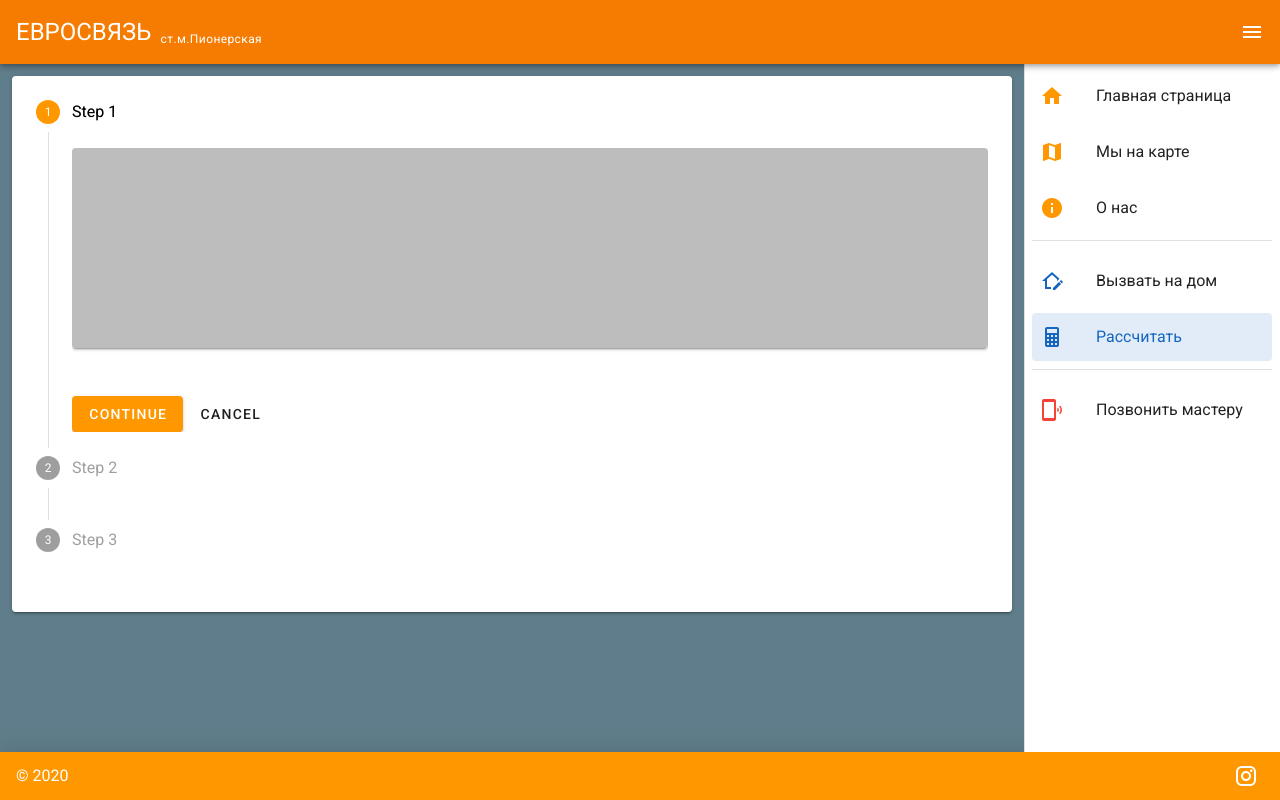
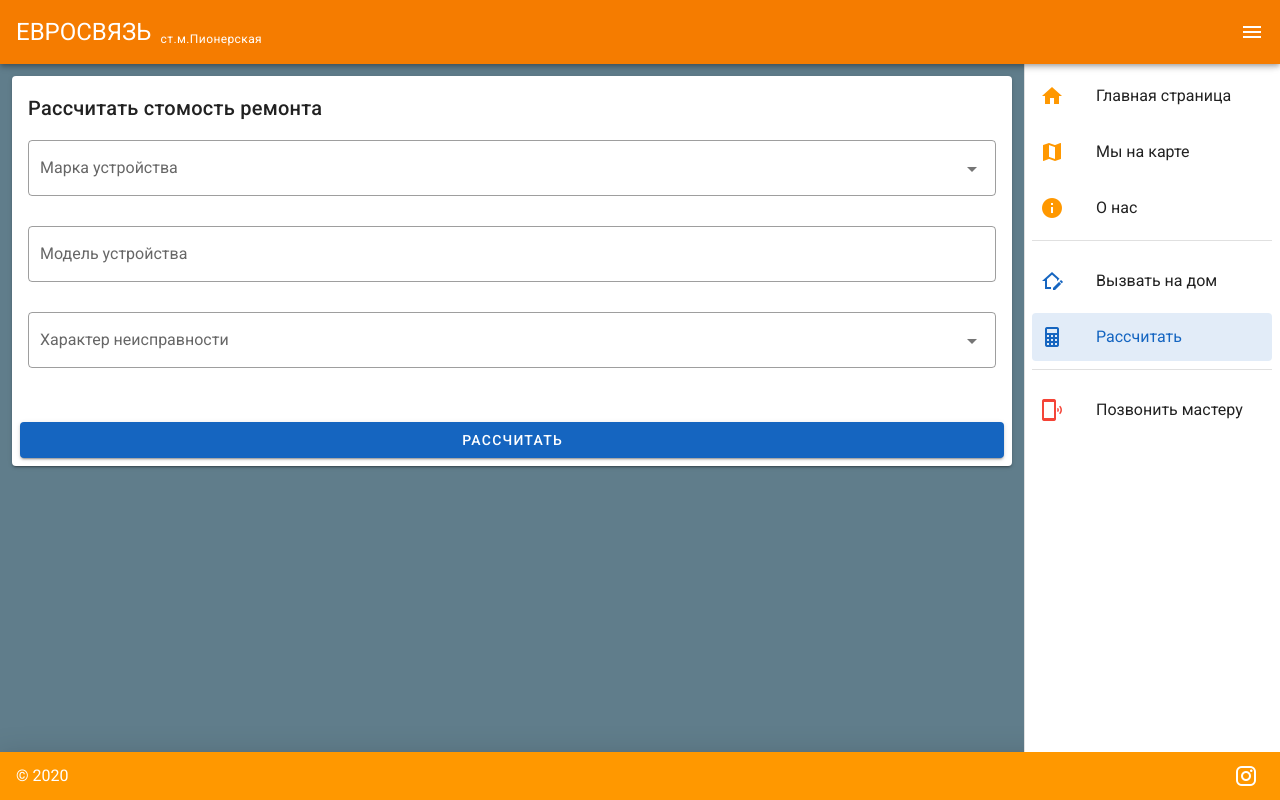
Before and after one commit to VladimirVaivada/evz, a Nuxt app: page /calculator in a window 1280 px wide. Built offline with nearby package versions, Linux system fonts and the light colour scheme.

Commit message:
Создаёт скелет страницы калькулятора

```diff
--- a/nuxt.config.js
+++ b/nuxt.config.js
@@ -66,6 +66,8 @@ export default {
    */
   axios: {},
 
+  eslint: { fix:true },
+
   /*
    ** vuetify module configuration
    ** https://github.com/nuxt-community/vuetify-module
--- a/package.json
+++ b/package.json
@@ -13,6 +13,7 @@
   },
   "dependencies": {
     "@nuxtjs/axios": "^5.3.6",
+    "@primer/octicons": "^9.6.0",
     "nuxt": "^2.0.0",
     "vue-yandex-map": "^0.8.0"
   },
--- a/pages/calculator.vue
+++ b/pages/calculator.vue
@@ -1,65 +1,41 @@
 <template>
   <v-container>
-    <v-stepper v-model="e1" :vertical="vertical" :alt-labels="altLabels" light>
-      <template v-if="vertical">
-        <template v-for="n in steps">
-          <v-stepper-step
-            :key="`${n}-step`"
-            :complete="e1 > n"
-            :step="n"
-            :editable="editable"
-          >
-            Step {{ n }}
-          </v-stepper-step>
-
-          <v-stepper-content :key="`${n}-content`" :step="n">
-            <v-card
-              class="mb-12"
-              color="grey lighten-1"
-              height="200px"
-            ></v-card>
-
-            <v-btn color="primary" @click="nextStep(n)">
-              Continue
-            </v-btn>
-
-            <v-btn text>Cancel</v-btn>
-          </v-stepper-content>
-        </template>
-      </template>
-      <template v-else>
-        <v-stepper-header>
-          <template v-for="n in steps">
-            <v-stepper-step
-              :key="`${n}-step`"
-              :complete="e1 > n"
-              :step="n"
-              :editable="editable"
-            >
-              Step {{ n }}
-            </v-stepper-step>
-
-            <v-divider v-if="n !== steps" :key="n"></v-divider>
-          </template>
-        </v-stepper-header>
-
-        <v-stepper-items>
-          <v-stepper-content v-for="n in steps" :key="`${n}-content`" :step="n">
-            <v-card
-              class="mb-12"
-              color="grey lighten-1"
-              height="200px"
-            ></v-card>
-
-            <v-btn color="primary" @click="nextStep(n)">
-              Далее
-            </v-btn>
-
-            <v-btn text>Отмена</v-btn>
-          </v-stepper-content>
-        </v-stepper-items>
-      </template>
-    </v-stepper>
+    <v-card light>
+      <v-card-title>
+        Рассчитать стомость ремонта
+      </v-card-title>
+      <v-card-text>
+        <v-form>
+          <v-combobox
+            id="trademark"
+            v-model="selectedTrademark"
+            :items="trademarks"
+            label="Марка устройства"
+            clearable
+            outlined
+            required
+          />
+          <v-text-field
+            id="model"
+            label="Модель устройства"
+            outlined
+            required
+          />
+          <v-combobox
+            id="breakdown"
+            v-model="selectedBreakdownType"
+            :items="brakedownTypes"
+            label="Характер неисправности"
+            clearable
+            outlined
+            required
+          />
+        </v-form>
+      </v-card-text>
+      <v-card-actions>
+        <v-btn color="secondary" block>Рассчитать</v-btn>
+      </v-card-actions>
+    </v-card>
   </v-container>
 </template>
 
@@ -67,39 +43,35 @@
 export default {
   data() {
     return {
-      e1: 1,
-      steps: 3,
-      vertical: true,
-      altLabels: false,
-      editable: true
-    }
-  },
-
-  watch: {
-    steps(val) {
-      if (this.e1 > val) {
-        this.e1 = val
-      }
-    },
-    vertical() {
-      this.e1 = 2
-      requestAnimationFrame(() => (this.e1 = 1)) // Workarounds
-    }
-  },
-
-  methods: {
-    onInput(val) {
-      this.steps = parseInt(val)
-    },
-    nextStep(n) {
-      if (n === this.steps) {
-        this.e1 = 1
-      } else {
-        this.e1 = n + 1
-      }
+      trademarks: [
+        'Apple',
+        'Samsung',
+        'Honor',
+        'Huawei',
+        'HTC',
+        'Lenovo',
+        'Xiaomi',
+        'ZTE'
+      ],
+      brakedownTypes: [
+        'нет изображения',
+        'не включается',
+        'не заряжается',
+        'нет звука',
+        'нет сети',
+        'не работает Wi-Fi',
+        'не работает Bluetooth',
+        'не работает тачскрин',
+        'не работает камера передняя',
+        'не работает камера задняя'
+      ],
+      selectedTrademark: '',
+      selectedBreakdownType: ''
     }
   }
 }
 </script>
 
-<style></style>
+<style>
+/*  */
+</style>
```
Also changed, not shown: 1 other file (tests, documents, lock files or other folders).
